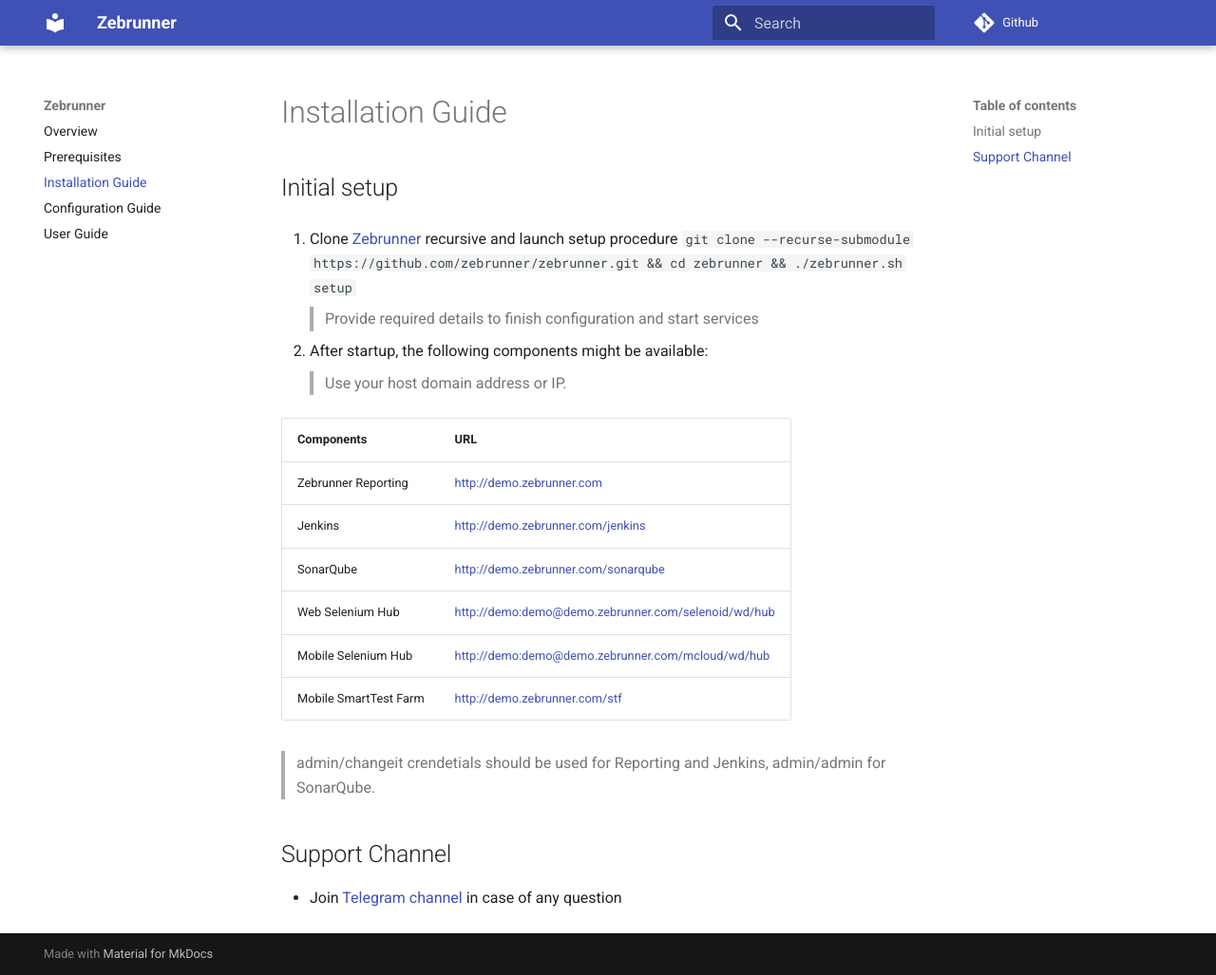
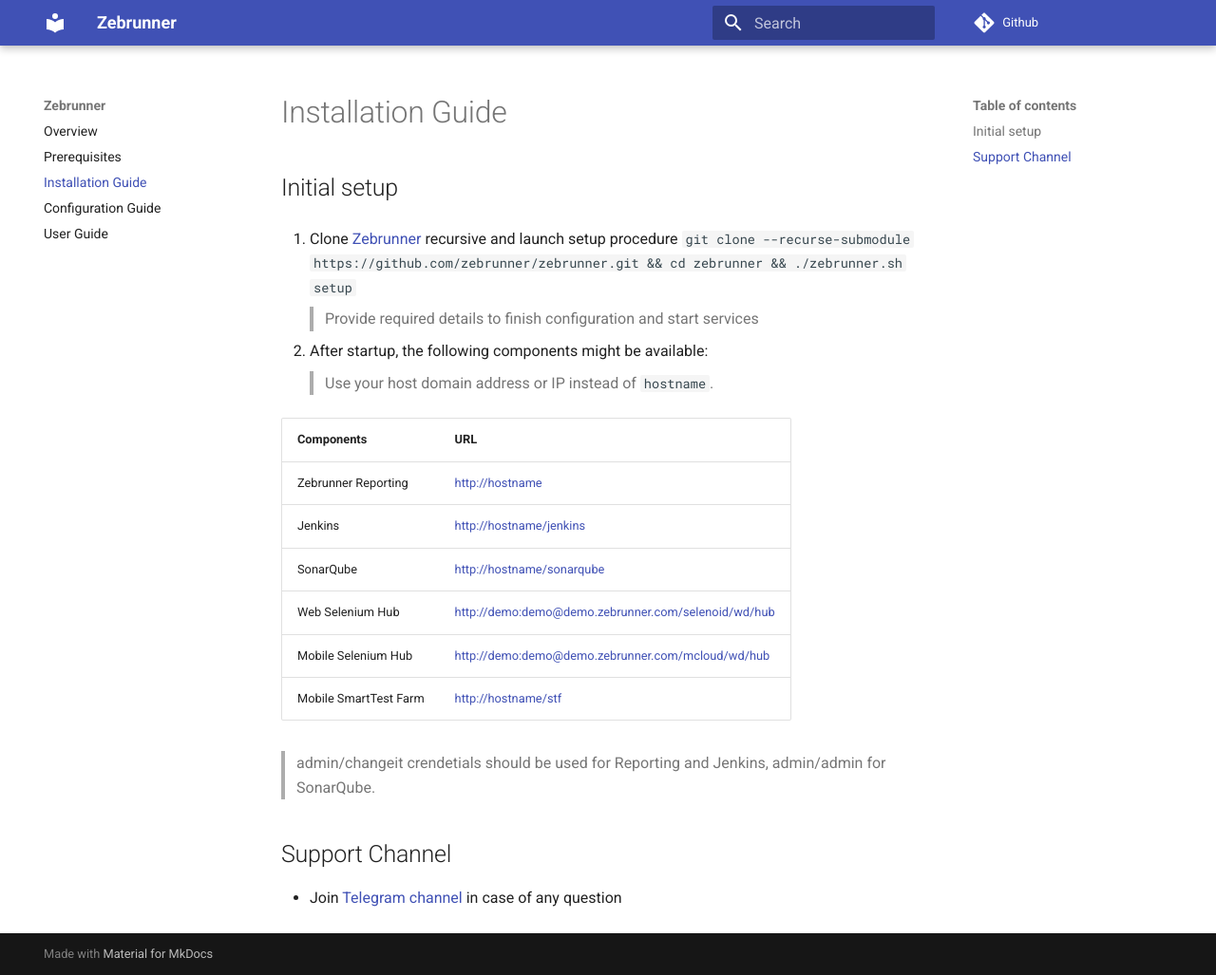
Before and after one commit to zebrunner/community-edition, an MkDocs documentation site: the page built from docs/install-guide.md, in a window 1280 px wide and 1027 px high. Shown: the whole window at 95% size. Built offline with MkDocs 1.6.1 and Material for MkDocs 9.7.7, drawn with Linux system fonts in a browser that asks for light colours; comment, search, counter and statistics services are not loaded; old or Windows-style settings are respelled for this version of MkDocs.

Commit message:
replaced demo.zebrunner.com by hostname

```diff
--- a/docs/install-guide.md
+++ b/docs/install-guide.md
@@ -9,16 +9,16 @@
   > Provide required details to finish configuration and start services
 
 2. After startup, the following components might be available:
-  > Use your host domain address or IP.
+  > Use your host domain address or IP instead of `hostname`.
 
-| Components          	| URL                                                                                                    	   |
-|---------------------	|----------------------------------------------------------------------------------------------------------	   |
-| Zebrunner Reporting  	| [http://demo.zebrunner.com](http://demo.zebrunner.com)                                                 	   |
-| Jenkins             	| [http://demo.zebrunner.com/jenkins](http://demo.zebrunner.com/jenkins)                                 	   |
-| SonarQube           	| [http://demo.zebrunner.com/sonarqube](http://demo.zebrunner.com/sonarqube)                             	   |
-| Web Selenium Hub    	| [http://demo:demo@demo.zebrunner.com/selenoid/wd/hub](http://demo:demo@demo.zebrunner.com/selenoid/wd/hub)       |
-| Mobile Selenium Hub 	| [http://demo:demo@demo.zebrunner.com/mcloud/wd/hub](http://demo:demo@demo.zebrunner.com/mcloud/wd/hub) 	   |
-| Mobile SmartTest Farm	| [http://demo.zebrunner.com/stf](http://demo.zebrunner.com/stf)                                         	   |
+| Components          	| URL                                                                                                        |
+|---------------------	|----------------------------------------------------------------------------------------------------------  |
+| Zebrunner Reporting  	| [http://hostname](http://hostname)                                                 	                     |
+| Jenkins             	| [http://hostname/jenkins](http://hostname/jenkins)                                              	     |
+| SonarQube           	| [http://hostname/sonarqube](http://hostname/sonarqube)                             	                     |
+| Web Selenium Hub    	| [http://demo:demo@demo.zebrunner.com/selenoid/wd/hub](http://demo:demo@demo.zebrunner.com/selenoid/wd/hub) |
+| Mobile Selenium Hub 	| [http://demo:demo@demo.zebrunner.com/mcloud/wd/hub](http://demo:demo@demo.zebrunner.com/mcloud/wd/hub)     |
+| Mobile SmartTest Farm	| [http://hostname/stf](http://hostname/stf)                                         	                     |
 
 > admin/changeit crendetials should be used for Reporting and Jenkins, admin/admin for SonarQube.
 
```
